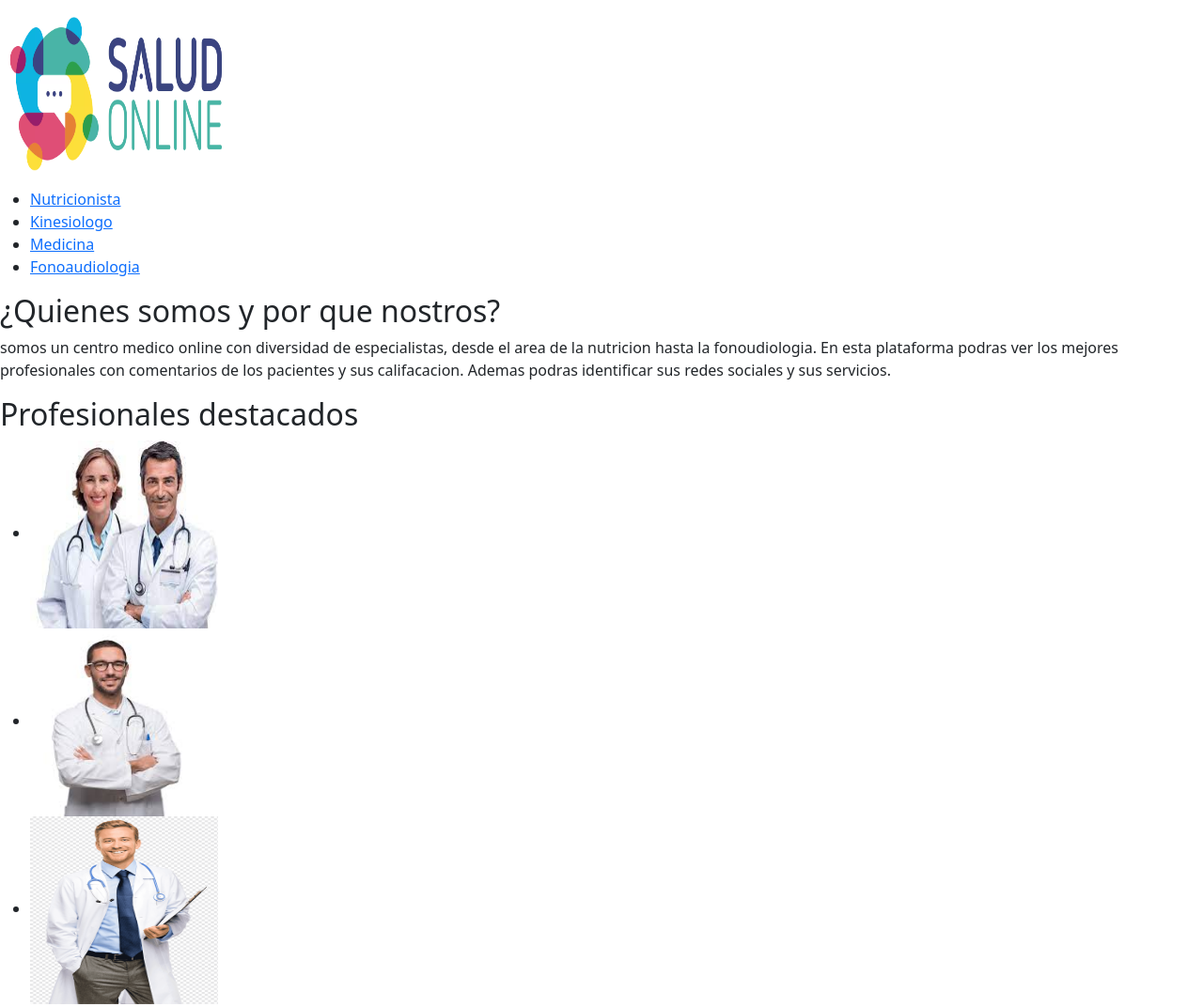
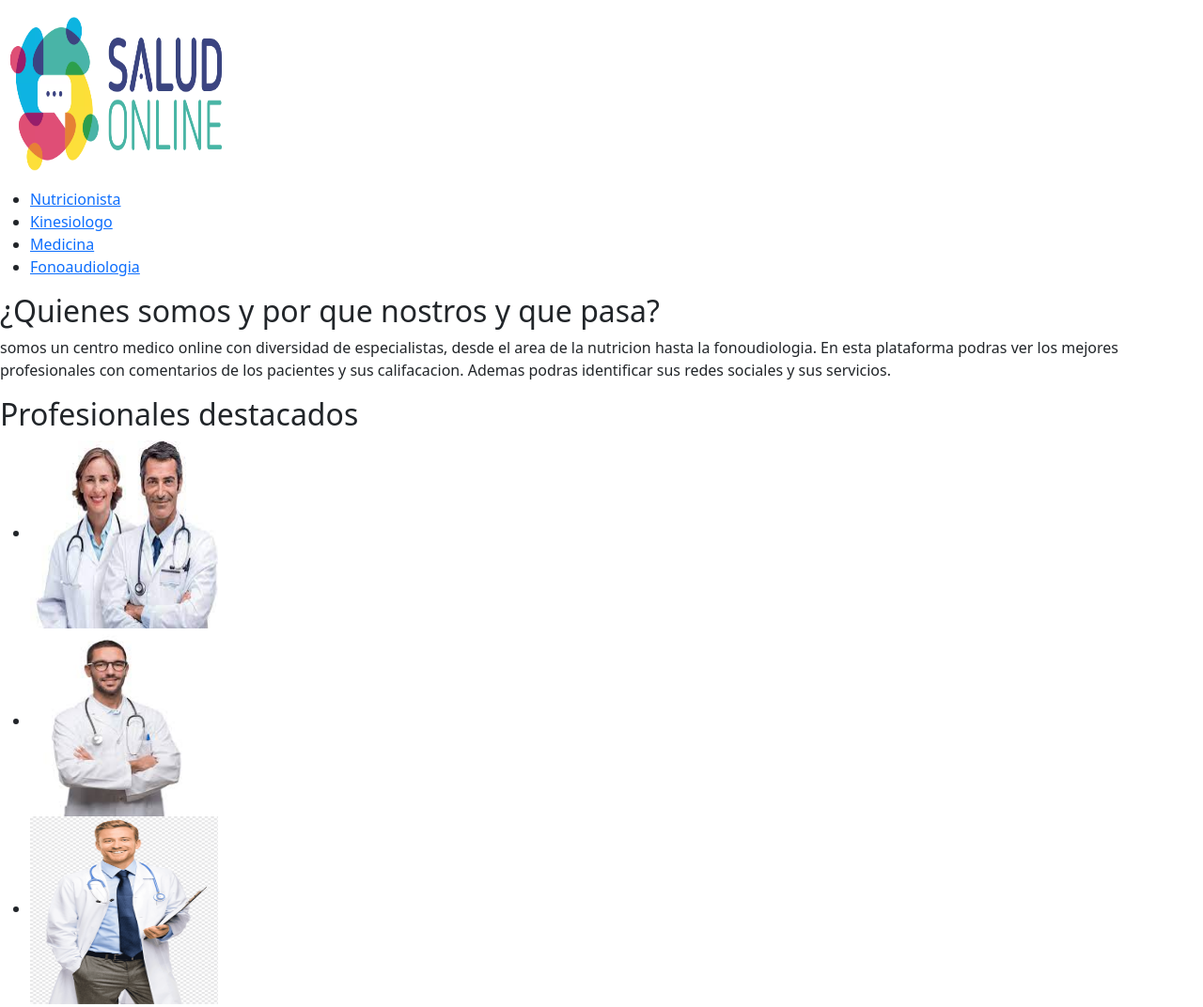
Before and after one commit to tinmella/comision-54530--entrega-3, a plain HTML site: page indexNumero2.html in a window 1280 px wide. Shown: the top 1072 px of the page at 94% size. Drawn offline with nearby package versions, Linux system fonts and the light colour scheme.

Commit message:
copia numero 2

```diff
--- a/indexNumero2.html
+++ b/indexNumero2.html
@@ -23,7 +23,7 @@
     <main>
         <section>
             <div class="quienesSomos">
-                <h2 id="quienes somos">¿Quienes somos y por que nostros?</h2> <!-- falta imagen y cuadro de fondo -->
+                <h2 id="quienes somos">¿Quienes somos y por que nostros y que pasa?</h2> <!-- falta imagen y cuadro de fondo -->
                 <p>somos un centro medico online con diversidad de especialistas, desde el area de la nutricion hasta la fonoudiologia. En esta plataforma podras ver los mejores profesionales con comentarios de los pacientes y sus califacacion. Ademas podras identificar sus redes sociales y sus servicios.</p>
             </div>
         </section>
```
